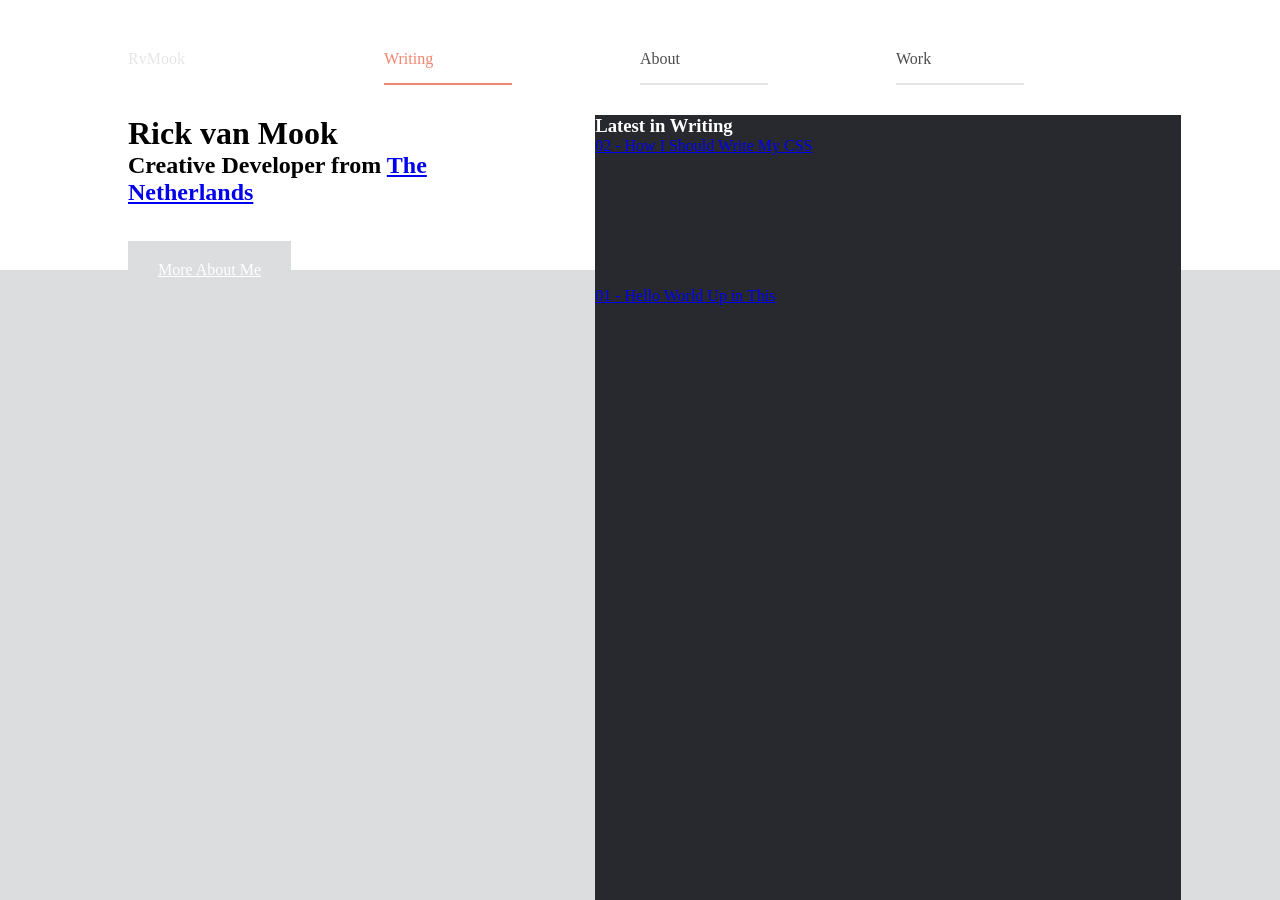
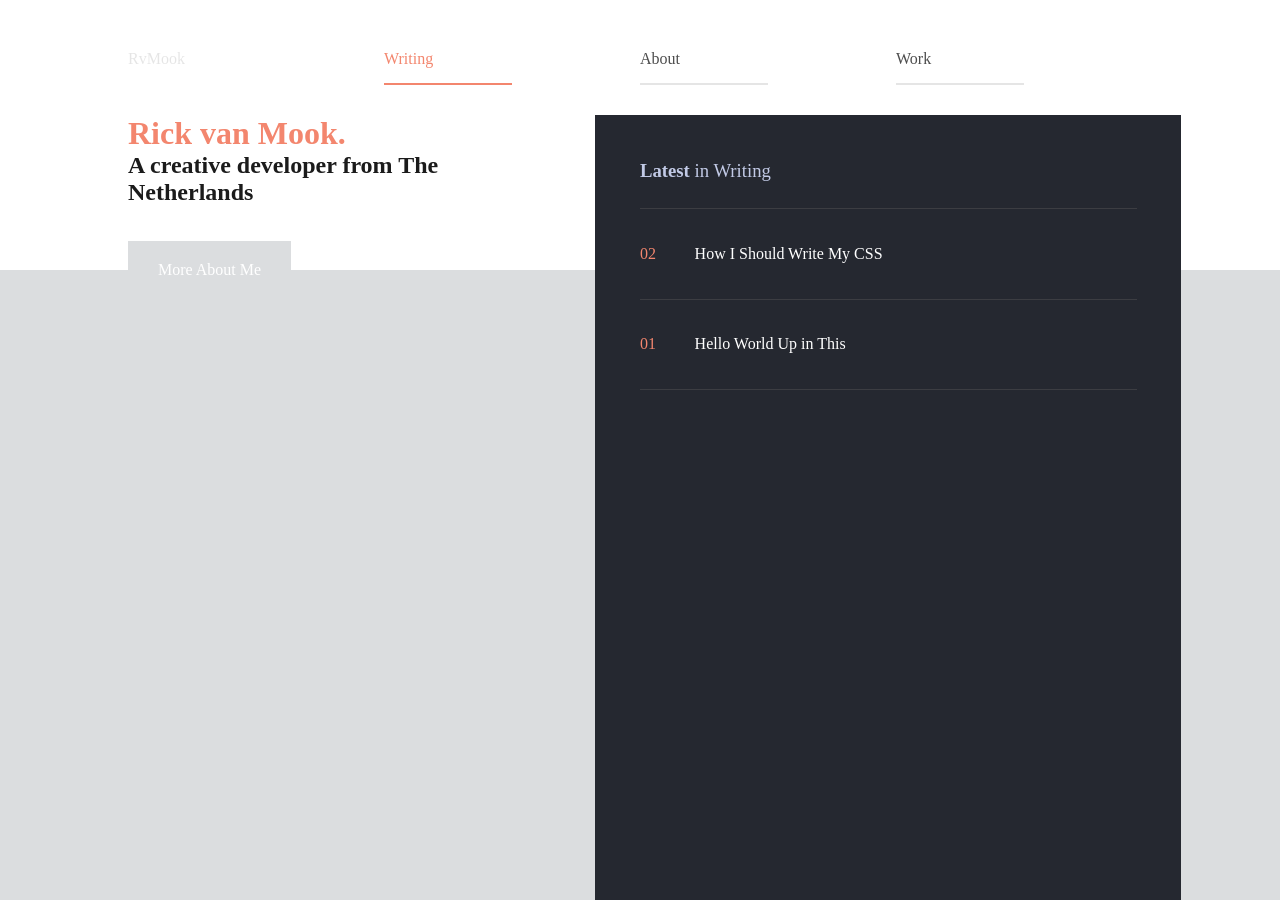
Before and after one commit to rickvanmook/rickvanmook.github.io, a Jekyll site: the page built from index.html, in a window 1280 px wide and 900 px high. Built offline with Jekyll 4.4.1, drawn with Linux system fonts in a browser that asks for light colours.

Commit message:
Added a little love to home page styling

```diff
--- a/_sass/_base.scss
+++ b/_sass/_base.scss
@@ -16,6 +16,12 @@ dl, dd, ol, ul, figure {
 body, html {
 
     height: 100%;
+}
+
+a {
+
+    color: inherit;
+    text-decoration: none;
 }
 
 ul {
--- a/_sass/_home.scss
+++ b/_sass/_home.scss
@@ -60,10 +60,12 @@
 
 .home__header__title {
 
+	color: $primary;
 }
 
 .home__header__subtitle {
 
+	color: $copy-home-sub-title;
 }
 
 .home__header__cta {
@@ -78,22 +80,51 @@
 
 .home__writing__post {
 
-	height: 150px;
+	a {
+
+		display: table;
+		width: 100%;
+		border-bottom: 1px solid $dark-bg-border;
+		padding: 7.16% 0;
+	}
+
+	&__number {
+
+		display: table-cell;
+		width: 11%;
+		color: $primary;
+	}
+
+	&__title {
+
+		display: table-cell;
+		padding-right: 11%;
+		color: $white;
+	}
 }
 
 .home__writing {
 
 	width: 100%;
-	background: #dbdddf;
+	background: $light-bg;
+}
+
+.home__writing__label {
+
+	font-weight: normal;
+	padding-bottom: 5.37%;
+	color: $copy-alt;
+	border-bottom: 1px solid $dark-bg-border;
 }
 
 .home__writing-inner {
 
 	position: relative;
 	width: 100%;
+	padding: 3.5%;
 
-	color: #fff;
-	background-color: #27292e;
+	color: $white;
+	background-color: $dark-bg;
 
 	@include mq(is-small) {
 
--- a/_sass/_variables.scss
+++ b/_sass/_variables.scss
@@ -13,5 +13,5 @@ $black-opacity-dimmed: rgba(0,0,0,0.1);
 
 $copy-body: $dark-bg;
 $copy-title: $dark-bg;
-$copy-home-sub-title: #191919;
+$copy-home-sub-title: #1b1b1b;
 $copy-alt: #c2cae6;
--- a/index.html
+++ b/index.html
@@ -6,19 +6,22 @@ class: home
 <div class="home__header-wrapper">
   <div class="home__header">
     <div class="home__header__labels">
-      <h1 class="home__header__title">Rick van Mook</h1>
-      <h2 class="home__header__subtitle">Creative Developer from <a href="https://www.google.com/maps/place/Raamsdonksveer,+Netherlands" target="_blank">The Netherlands</a></h2>
+      <h1 class="home__header__title">Rick van Mook.</h1>
+      <h2 class="home__header__subtitle">A creative developer from <a href="https://www.google.com/maps/place/Raamsdonksveer,+Netherlands" target="_blank">The Netherlands</a></h2>
       <a class="home__header__cta" href="/about/">More About Me</a>
     </div>
   </div>
 </div>
 <div class="home__writing">
   <div class="home__writing-inner">
-    <h3>Latest in Writing</h3>
+    <h3 class="home__writing__label"><b>Latest</b> in Writing</h3>
     <ul>
       {% for post in site.posts %}
       <li class="home__writing__post">
-        <a href="{{ post.url | prepend: site.baseurl }}">{{ post.number }} - {{ post.title }}</a>
+        <a href="{{ post.url | prepend: site.baseurl }}">
+          <div class="home__writing__post__number">{{ post.number }}</div>
+          <div class="home__writing__post__title">{{ post.title }}</div>
+        </a>
       </li>
       {% endfor %}
     </ul>
```
